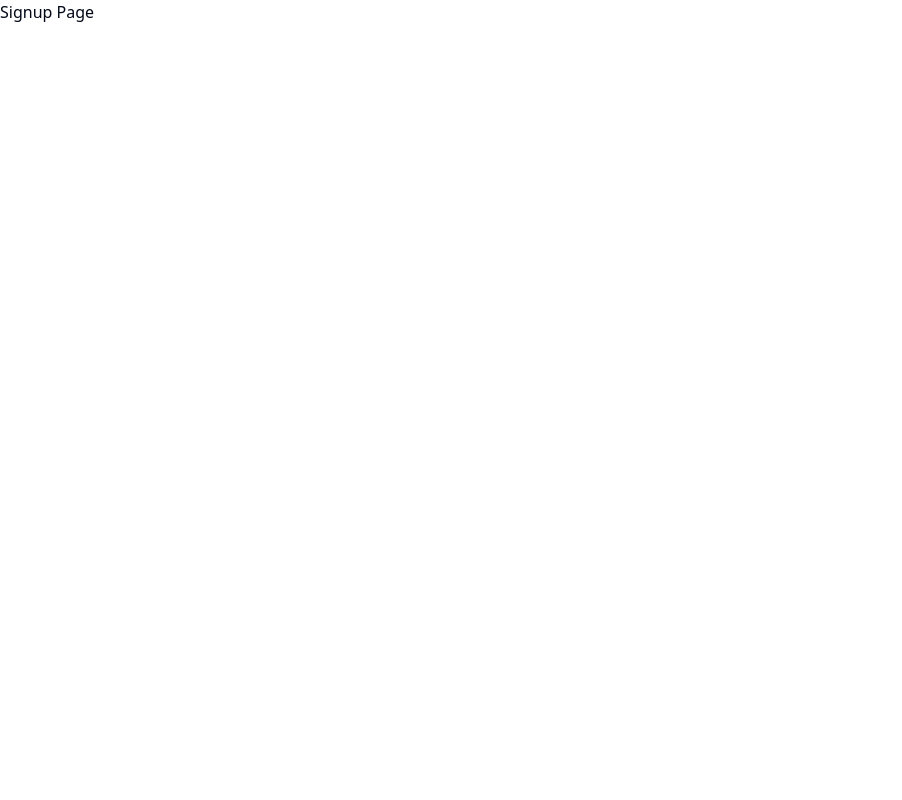
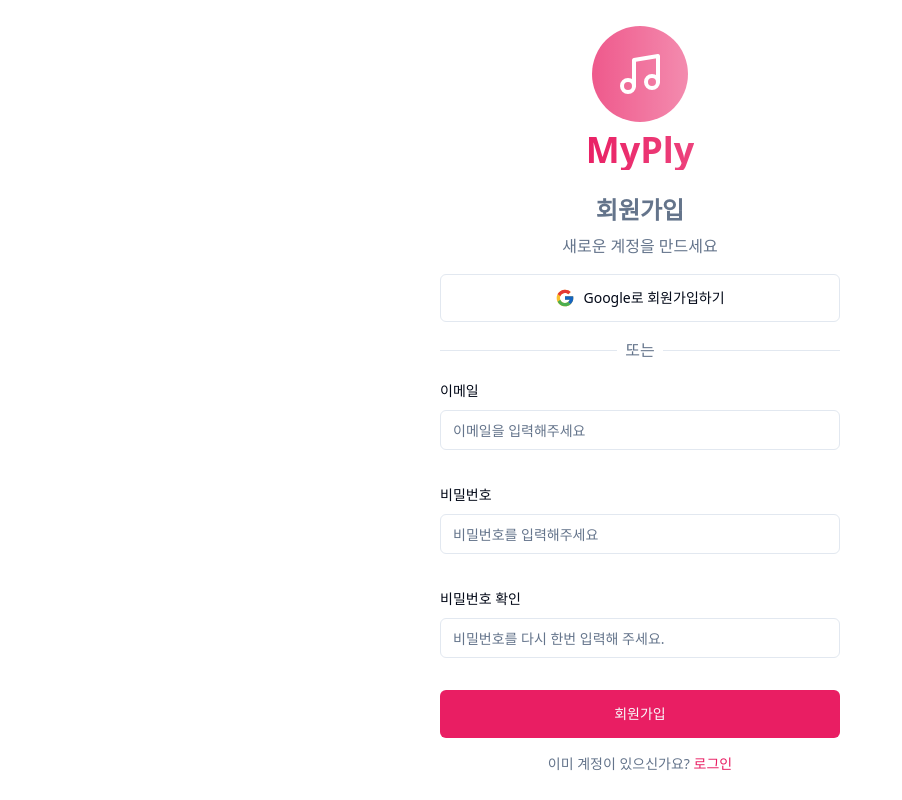
Before and after one commit to rak517/MyPly, a Next.js app: page /signup in a window 1280 px wide. Shown: the whole page, without its empty margins (0-902 px from the left). Built offline with nearby package versions, Linux system fonts and the light colour scheme.

Commit message:
:sparkles: feat: 로그인, 회원가입 UI 구현 및 (auth) layout 설정

```diff
--- /dev/null
+++ b/src/app/(auth)/layout.tsx
@@ -0,0 +1,10 @@
+import AuthLogo from '@/components/auth/AuthLogo';
+
+export default function Layout({ children }: { children: React.ReactNode }) {
+  return (
+    <div className="flex min-h-screen flex-col items-center justify-center px-4">
+      <AuthLogo />
+      {children}
+    </div>
+  );
+}
--- a/src/app/(auth)/login/page.tsx
+++ b/src/app/(auth)/login/page.tsx
@@ -1,3 +1,9 @@
+import LoginForm from '@/components/auth/LoginForm';
+
 export default function Page() {
-  return <div>Login Page</div>;
+  return (
+    <div className="flex w-full items-center justify-center">
+      <LoginForm />
+    </div>
+  );
 }
--- a/src/app/(auth)/signup/page.tsx
+++ b/src/app/(auth)/signup/page.tsx
@@ -1,3 +1,9 @@
+import SignupForm from '@/components/auth/SignupForm';
+
 export default function Page() {
-  return <div>Signup Page</div>;
+  return (
+    <div className="flex w-full items-center justify-center">
+      <SignupForm />
+    </div>
+  );
 }
--- /dev/null
+++ b/src/components/auth/LoginForm.tsx
@@ -0,0 +1,127 @@
+'use client';
+
+import Image from 'next/image';
+import google_icon from '@/assets/icons/google_icon.svg';
+import { Button } from '../ui/button';
+import {
+  Form,
+  FormControl,
+  FormField,
+  FormItem,
+  FormLabel,
+  FormMessage,
+} from '../ui/form';
+import { zodResolver } from '@hookform/resolvers/zod';
+import { useForm } from 'react-hook-form';
+import { z } from 'zod';
+import { Input } from '../ui/input';
+import Link from 'next/link';
+
+// TODO: UI구현을 위한 임시 스키마, 기능 구현시 변경 예정
+const formSchema = z.object({
+  email: z.string().email({
+    message: '이메일 형식으로 입력해주세요',
+  }),
+  password: z.string().min(8, {
+    message: '비밀번호는 8자 이상입니다.',
+  }),
+});
+
+export default function LoginForm() {
+  const form = useForm<z.infer<typeof formSchema>>({
+    resolver: zodResolver(formSchema),
+    defaultValues: {
+      email: '',
+      password: '',
+    },
+  });
+
+  function onSubmit(values: z.infer<typeof formSchema>) {
+    console.log(values);
+  }
+
+  return (
+    <div className="flex w-full flex-col items-center gap-4 md:max-w-[400px]">
+      <div className="mt-6">
+        <div className="flex flex-col gap-2">
+          <h1 className="animate-fade-in text-center text-2xl font-bold text-muted-foreground delay-100">
+            환영합니다
+          </h1>
+          <p className="animate-fade-in text-muted-foreground delay-100">
+            계정에 로그인하세요
+          </p>
+        </div>
+      </div>
+
+      <div className="flex w-full flex-col gap-4">
+        <Button
+          variant="outline"
+          className="flex h-12 w-full items-center justify-center gap-2"
+        >
+          <Image src={google_icon} width={20} height={20} alt="google" />
+          Google로 계속하기
+        </Button>
+        <div className="relative w-full">
+          <div className="absolute inset-0 flex items-center">
+            <div className="w-full border-t"></div>
+          </div>
+          <div className="tex-xs relative flex justify-center uppercase">
+            <span className="bg-background px-2 text-muted-foreground">
+              또는
+            </span>
+          </div>
+        </div>
+
+        <Form {...form}>
+          <form onSubmit={form.handleSubmit(onSubmit)} className="space-y-8">
+            <FormField
+              control={form.control}
+              name="email"
+              render={({ field }) => (
+                <FormItem>
+                  <FormLabel>이메일</FormLabel>
+                  <FormControl>
+                    <Input placeholder="이메일을 입력해주세요" {...field} />
+                  </FormControl>
+                  <FormMessage />
+                </FormItem>
+              )}
+            />
+            <FormField
+              control={form.control}
+              name="password"
+              render={({ field }) => (
+                <FormItem>
+                  <FormLabel>비밀번호</FormLabel>
+                  <FormControl>
+                    <Input
+                      type="password"
+                      placeholder="비밀번호를 입력해주세요"
+                      {...field}
+                    />
+                  </FormControl>
+                  <FormMessage />
+                </FormItem>
+              )}
+            />
+            <Button
+              type="submit"
+              className="h-12 w-full bg-[#E91E63] hover:bg-[#D81B60]"
+            >
+              로그인
+            </Button>
+          </form>
+        </Form>
+        <div className="text-center text-sm">
+          <span className="text-muted-foreground">계정이 없으신가요? </span>
+          <Link
+            href="/signup"
+            className="font-medium text-[#E91E63] hover:underline"
+          >
+            회원가입
+          </Link>
+        </div>
+      </div>
+    </div>
+  );
+}
--- /dev/null
+++ b/src/components/auth/SignupForm.tsx
@@ -0,0 +1,155 @@
+'use client';
+
+import Image from 'next/image';
+import { Button } from '../ui/button';
+import {
+  Form,
+  FormControl,
+  FormField,
+  FormItem,
+  FormLabel,
+  FormMessage,
+} from '../ui/form';
+import { Input } from '../ui/input';
+import { z } from 'zod';
+import { useForm } from 'react-hook-form';
+import { zodResolver } from '@hookform/resolvers/zod';
+import google_icon from '@/assets/icons/google_icon.svg';
+import Link from 'next/link';
+
+// TODO: UI구현을 위한 임시 스키마, 기능 구현시 변경 예정
+const formSchema = z
+  .object({
+    email: z.string().email({
+      message: '이메일 형식으로 입력해주세요',
+    }),
+    password: z.string().min(8, {
+      message: '비밀번호는 8자 이상입니다.',
+    }),
+    passwordConfirm: z.string().min(8, {
+      message: '비밀번호는 8자 이상입니다.',
+    }),
+  })
+  .refine((data) => data.password === data.passwordConfirm, {
+    path: ['passwordConfirm'],
+    message: '비밀번호가 일치하지 않습니다.',
+  });
+
+export default function SignupForm() {
+  const form = useForm<z.infer<typeof formSchema>>({
+    resolver: zodResolver(formSchema),
+    defaultValues: {
+      email: '',
+      password: '',
+      passwordConfirm: '',
+    },
+  });
+
+  function onSubmit(values: z.infer<typeof formSchema>) {
+    console.log(values);
+  }
+
+  return (
+    <div className="flex w-full flex-col items-center gap-4 md:max-w-[400px]">
+      <div className="mt-6">
+        <div className="flex flex-col gap-2">
+          <h1 className="animate-fade-in text-center text-2xl font-bold text-muted-foreground delay-100">
+            회원가입
+          </h1>
+          <p className="animate-fade-in text-muted-foreground delay-100">
+            새로운 계정을 만드세요
+          </p>
+        </div>
+      </div>
+
+      <div className="flex w-full flex-col gap-4">
+        <Button
+          variant="outline"
+          className="flex h-12 w-full items-center justify-center gap-2"
+        >
+          <Image src={google_icon} width={20} height={20} alt="google" />
+          Google로 회원가입하기
+        </Button>
+        <div className="relative w-full">
+          <div className="absolute inset-0 flex items-center">
+            <div className="w-full border-t"></div>
+          </div>
+          <div className="tex-xs relative flex justify-center uppercase">
+            <span className="bg-background px-2 text-muted-foreground">
+              또는
+            </span>
+          </div>
+        </div>
+
+        <Form {...form}>
+          <form onSubmit={form.handleSubmit(onSubmit)} className="space-y-8">
+            <FormField
+              control={form.control}
+              name="email"
+              render={({ field }) => (
+                <FormItem>
+                  <FormLabel>이메일</FormLabel>
+                  <FormControl>
+                    <Input placeholder="이메일을 입력해주세요" {...field} />
+                  </FormControl>
+                  <FormMessage />
+                </FormItem>
+              )}
+            />
+            <FormField
+              control={form.control}
+              name="password"
+              render={({ field }) => (
+                <FormItem>
+                  <FormLabel>비밀번호</FormLabel>
+                  <FormControl>
+                    <Input
+                      type="password"
+                      placeholder="비밀번호를 입력해주세요"
+                      {...field}
+                    />
+                  </FormControl>
+                  <FormMessage />
+                </FormItem>
+              )}
+            />
+            <FormField
+              control={form.control}
+              name="passwordConfirm"
+              render={({ field }) => (
+                <FormItem>
+                  <FormLabel>비밀번호 확인</FormLabel>
+                  <FormControl>
+                    <Input
+                      type="password"
+                      placeholder="비밀번호를 다시 한번 입력해 주세요."
+                      {...field}
+                    />
+                  </FormControl>
+                  <FormMessage />
+                </FormItem>
+              )}
+            />
+            <Button
+              type="submit"
+              className="h-12 w-full bg-[#E91E63] hover:bg-[#D81B60]"
+            >
+              회원가입
+            </Button>
+          </form>
+        </Form>
+        <div className="text-center text-sm">
+          <span className="text-muted-foreground">
+            이미 계정이 있으신가요?{' '}
+          </span>
+          <Link
+            href="/login"
+            className="font-medium text-[#E91E63] hover:underline"
+          >
+            로그인
+          </Link>
+        </div>
+      </div>
+    </div>
+  );
+}
```
Also changed, not shown: src/assets/icons/google_icon.svg (added).
